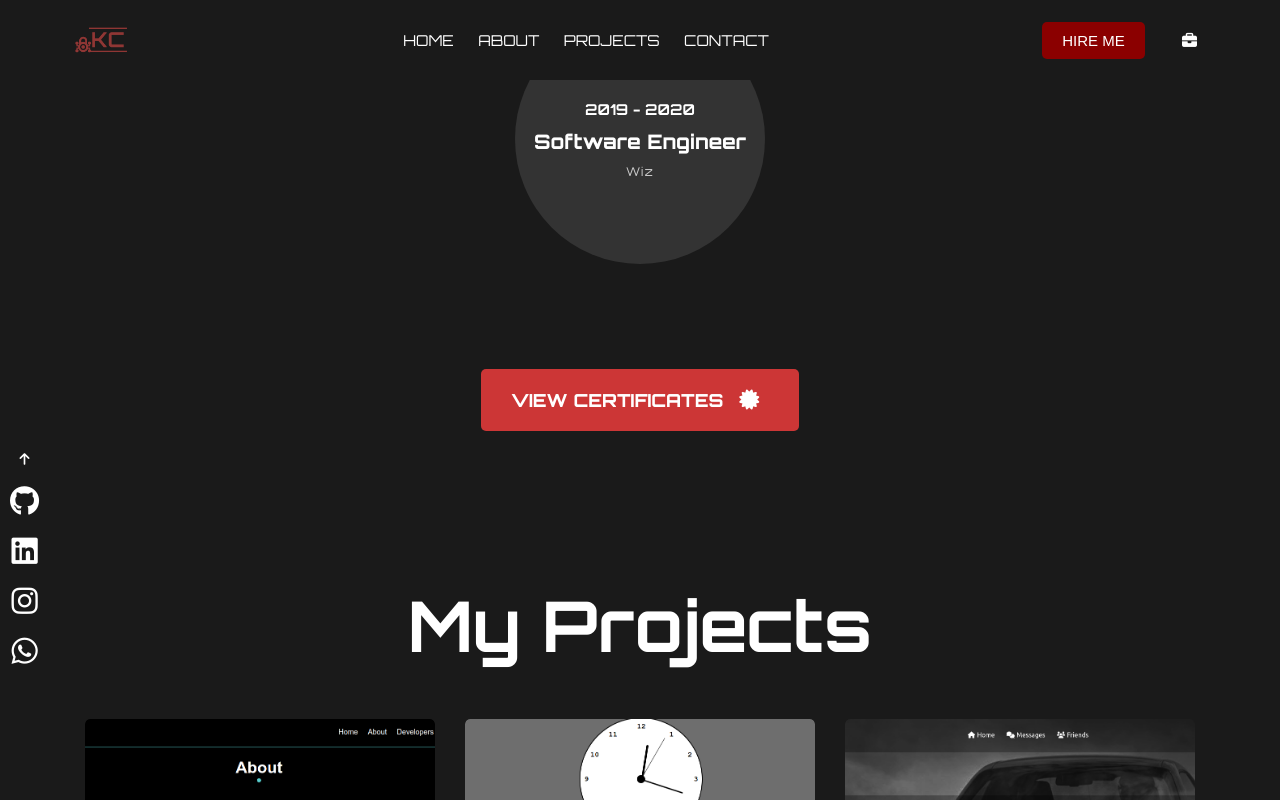
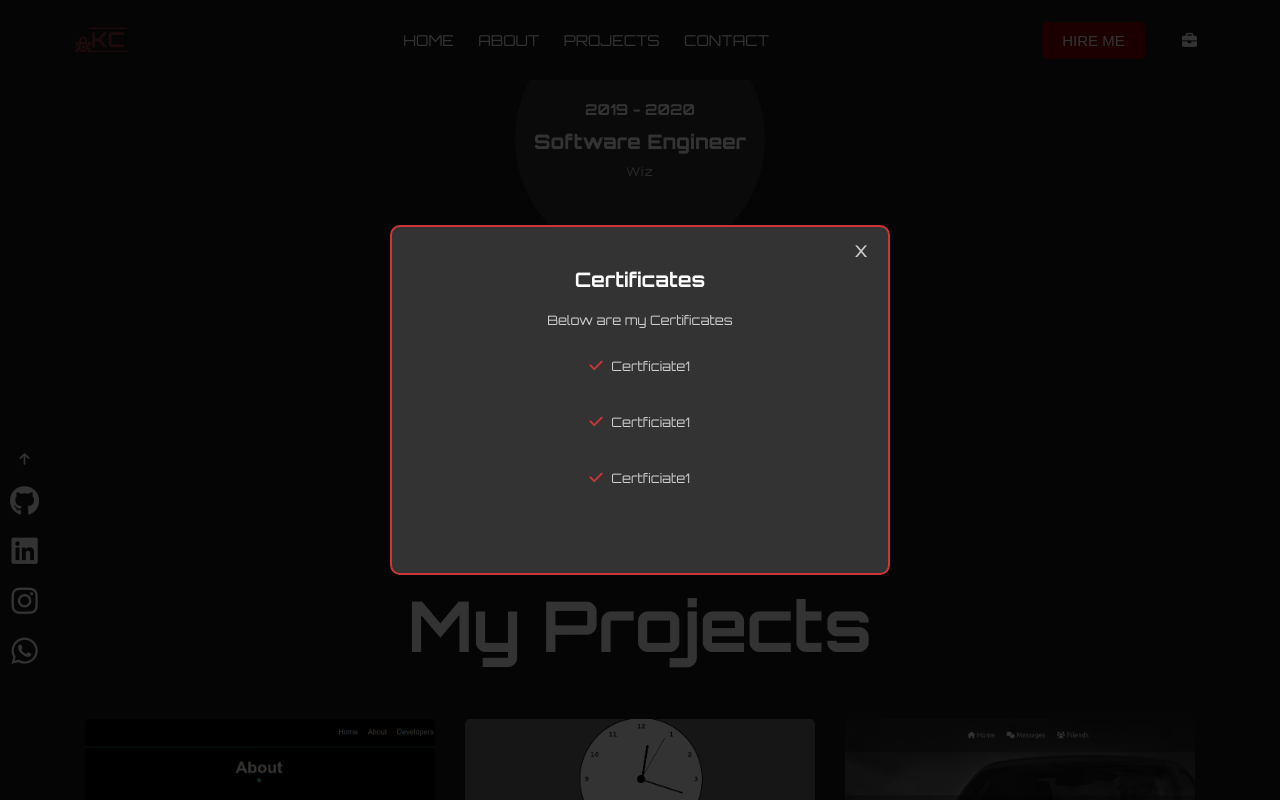
Before and after one commit to 24chance/portfolio, a plain HTML site: page index.html in a window 1280 px wide. Both pictures are taken after a click on the button "VIEW CERTIFICATES". Shown: the part 3103-3903 px from the top of the page. Drawn offline with Linux system fonts and the light colour scheme.

Commit message:
certificate

```diff
--- a/assets/scripts/scripts.js
+++ b/assets/scripts/scripts.js
@@ -111,3 +111,19 @@ const observer = new IntersectionObserver(entries => {
 // Reveal the titles by observing them
 const titles = document.querySelectorAll('#title');
 titles.forEach(title => observer.observe(title));
+
+
+
+
+
+
+// toggle the certificates section
+document.querySelector('#btnCert').addEventListener('click', () => {
+    document.querySelector('#certificates').classList.add('active');
+    document.body.style.overflow = 'hidden'
+})
+
+document.querySelector('#certificates span').addEventListener('click', () => {
+    document.querySelector('#certificates').classList.remove('active');
+    document.body.style.overflow = 'auto'
+})
--- a/assets/styles/styles.css
+++ b/assets/styles/styles.css
@@ -1110,3 +1110,105 @@ footer{
     color: var(--text-light);
     font-size: 10px;
 }
+
+
+
+
+
+
+/* certficates now  */
+.certificates{
+    width: 100vw;
+    height: 100vh;
+    position: fixed;
+    top: 0;
+    left: 0;
+    background: rgba(0, 0, 0, 0.8);
+    z-index: 1000;
+    transition: .3s ease;
+    scale: 0;
+    opacity: 0;
+}
+
+.active{
+    opacity: 1;
+    scale: 1;
+}
+
+.certificates .box{
+    position: absolute;
+    top: 50%;
+    left: 50%;
+    transform: translate(-50%, -50%);
+    width: 500px;
+    height: 350px;
+    background: var(--card-bg);
+    border-radius: 10px;
+    padding: 40px 20px;
+    overflow: auto;
+    border: 2px solid var(--accent-light);
+}
+
+.certificates .box::-webkit-scrollbar{
+    display: none;
+}
+
+.certificates .box h2{
+    color: var(--text-dark);
+    text-align: center;
+    margin-bottom: 20px;
+    font-size: 20px;
+}
+
+.certificates .box p{
+    color: var(--text-light);
+    text-align: center;
+    margin-bottom: 20px;
+    font-size: 13px;
+}
+
+.certificates .box .content{
+    margin-top: 20px;
+    display: flex;
+    flex-direction: column;
+    align-items: center;
+    justify-content: center;
+    gap: 20px;
+    position: relative;
+}
+
+.certificates .box .content a{
+    display: block;
+    width: 100%;
+    text-align: center;
+    margin: 10px 0;
+    color: var(--text-light);
+    font-size: 13px;
+    transition: .3s;
+}
+
+.certificates .box .content a i{
+    color: var(--accent-light);
+    font-size: 15px;
+    margin-right: 5px;
+}
+
+.certificates .box .content a:hover{
+    color: var(--text-dark);
+}
+
+.certificates .box span{
+    color: var(--text-light);
+    font-size: 20px;
+    position: absolute;
+    top: 10px;
+    right: 20px;
+    cursor: pointer;
+}
+
+/* media screen for certficates */
+@media screen and (max-width: 770px) {
+    .certificates .box{
+        width: 90%;
+    }
+}
--- a/index.html
+++ b/index.html
@@ -250,7 +250,7 @@
         </div>
       </div>
 
-      <button>View Certificates <i class="fa fa-certificate"></i></button>
+      <button id="btnCert">View Certificates <i class="fa fa-certificate"></i></button>
     </div>
 
   </section>
@@ -353,6 +353,20 @@
     <p>&copy; Copyright 2024 | Chance Karambizi. All rights reserved.</p>
   </footer>
 
+  <div class="certificates" id="certificates">
+    <div class="box">
+      <h2>Certificates</h2>
+      <p>Below are my Certificates</p>
+
+      <div class="content">
+        <a href=""><i class="fa fa-check"></i> Certficiate1</a>
+        <a href=""><i class="fa fa-check"></i> Certficiate1</a>
+        <a href=""><i class="fa fa-check"></i> Certficiate1</a>
+      </div>
+      <span>x</span>
+    </div>
+  </div>
+
   <script src="assets/scripts/scripts.js"></script>
 </body>
 </html>
```
